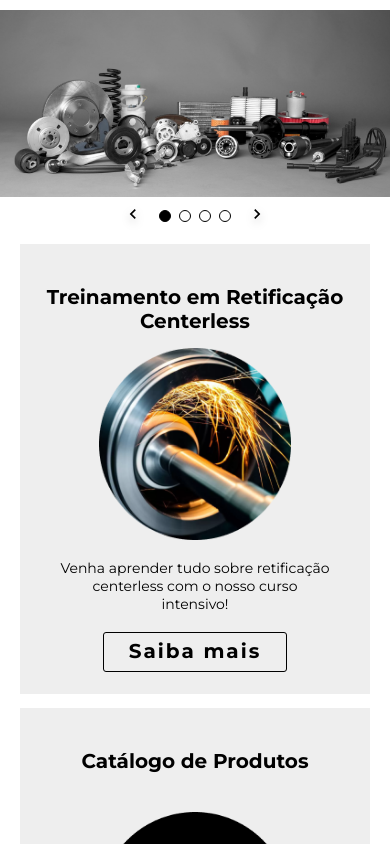
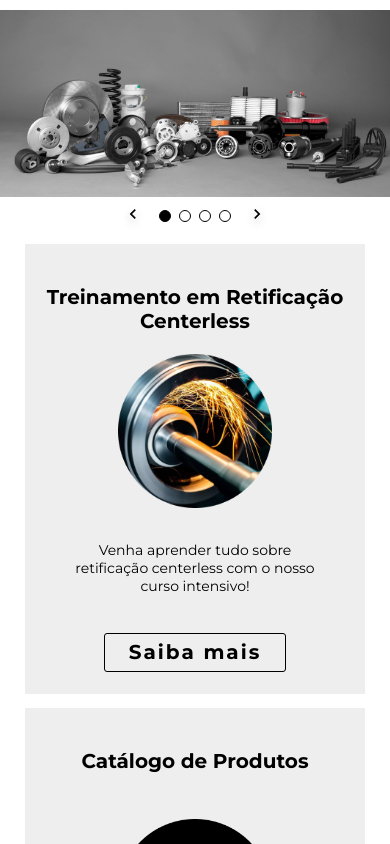
Before and after one commit to cpejr/IZT-web-frontend, a React (Vite) app: page / in a window 390 px wide. Shown: the top 844 px of the page. Built offline with nearby package versions, Linux system fonts and the light colour scheme.

Commit message:
fix: fixing the responsiviness from the cards and forms

```diff
--- a/src/components/features/Card/Card.jsx
+++ b/src/components/features/Card/Card.jsx
@@ -7,6 +7,9 @@ function Card({
   imageAlt,
   text,
   isMiddle,
+  isMiddleTitle,
+  isMiddleImg,
+  isMiddleBut,
   mediaTopWeb,
   media1000Top,
   media429Top,
@@ -16,6 +19,7 @@ function Card({
   return (
     <Container isMiddle={isMiddle}>
       <CardTitle
+        isMiddleTitle={isMiddleTitle}
         mediaTopWeb={mediaTopWeb}
         media1000Top={media1000Top}
         media429Top={media429Top}
@@ -24,12 +28,15 @@ function Card({
         {title}
       </CardTitle>
       <Picture
+        isMiddleImg={isMiddleImg}
         src={image}
         alt={imageAlt}
         pictureTopMedia1000={pictureTopMedia1000}
       />
       <CardText>{text}</CardText>
-      <Button type="button">Saiba mais</Button>
+      <Button type="button" isMiddleBut={isMiddleBut}>
+        Saiba mais
+      </Button>
     </Container>
   );
 }
--- a/src/components/features/Card/Styles.jsx
+++ b/src/components/features/Card/Styles.jsx
@@ -7,17 +7,44 @@ const isMiddleStyle = css`
   position: relative;
   z-index: 2;
   font-size: 24px;
-  width: 460px;
-  height: 580px;
+  width: 35%;
+  height: 550px;
+  background: linear-gradient(
+    to top,
+    white 0%,
+    white 60%,
+    ${(props) => props.theme.colors.gray[1]} 60%,
+    ${(props) => props.theme.colors.gray[1]} 100%
+  );
 
-  /* @media (min-width: 1000px) and (max-width: 1300px) {
-    width: 414px;
-    height: 522px;
-  } */
-  @media (max-width: 1000px) {
-    width: 450px;
-    height: 550px;
+  @media (max-width: 1200px) {
+    height: 500px;
   }
+`;
+
+const isMiddleTitleStyle = css`
+  font-size: 24px;
+  top: ${(props) => props.mediaTopWeb ?? '5%'};
+  @media (max-width: 1200px) {
+    font-size: 22px;
+    top: ${(props) => props.mediaTopWeb ?? '5%'};
+  }
+`;
+
+const isMiddleImgStyle = css`
+  width: 230px;
+  top: 18%;
+
+  @media (max-width: 1200px) {
+    top: 19%;
+    width: 200px;
+  }
+`;
+
+const isMiddleButStyle = css`
+  font-size: 24px;
+  line-height: 34px;
+  bottom: 7%;
 `;
 
 export const Container = styled.div`
@@ -26,14 +53,13 @@ export const Container = styled.div`
   justify-content: center;
   align-items: center;
   position: relative;
-  z-index: 1;
 
   font-family: ${(props) => props.theme.fonts.montserrat};
   font-size: 20px;
   font-weight: 700;
 
-  width: 450px;
-  height: 550px;
+  width: 32.5%;
+  height: 530px;
   background: linear-gradient(
     to top,
     white 0%,
@@ -45,36 +71,27 @@ export const Container = styled.div`
 
   ${({ isMiddle }) => (isMiddle ? isMiddleStyle : '')};
 
-  @media (min-width: 1440px) {
-    margin-left: 0;
-    margin-right: 0;
-    justify-content: center;
-    align-items: center;
-    width: 100%;
-  }
-  @media (min-width: 1000px) and (max-width: 1300px) {
-    width: 405px;
-    height: 495px;
+  @media (max-width: 1200px) {
+    ${({ isMiddle }) => (isMiddle ? isMiddleStyle : '')};
+    height: 480px;
   }
   @media (max-width: 1000px) {
     background: fixed ${(props) => props.theme.colors.gray[1]};
     box-shadow: 0 0 0 0 ${(props) => props.theme.colors.gray[2]};
     margin: 2%;
+    width: 80%;
   }
   @media (max-width: 500px) {
-    width: 400px;
+    width: 97%;
     height: 500px;
   }
-  @media (max-width: 429px) {
-    width: 350px;
+  @media (max-width: 435px) {
     height: 450px;
   }
   @media (max-width: 360px) {
-    width: 300px;
     height: 400px;
   }
   @media (max-width: 310px) {
-    width: 270px;
     height: 390px;
   }
 `;
@@ -85,18 +102,22 @@ export const CardTitle = styled.div`
   text-align: center;
   justify-content: space-around;
   position: absolute;
-  top: ${(props) => props.mediaTopWeb ?? '10%'};
-  max-width: 90%;
+  top: 6%;
+  width: 85%;
+  font-family: ${(props) => props.theme.fonts.montserrat};
+  font-size: 20px;
+  font-weight: 700;
+  top: ${(props) => props.mediaTopWeb ?? '7%'};
 
-  font-family: ${(props) => props.theme.fonts.montserrat};
-  font-size: 24px;
-  font-weight: 700;
+  ${({ isMiddleTitle }) => (isMiddleTitle ? isMiddleTitleStyle : '')};
 
-  @media (min-width: 1000px) and (max-width: 1300px) {
-    font-size: 22px;
+  @media (min-width: 1000px) and (max-width: 1200px) {
+    ${({ isMiddleTitle }) => (isMiddleTitle ? isMiddleTitleStyle : '')};
+    font-size: 18px;
   }
   @media (max-width: 1000px) {
     top: ${(props) => props.media1000Top ?? '10%'};
+    width: 90%;
   }
   @media (max-width: 429px) {
     font-size: 20px;
@@ -111,6 +132,39 @@ export const CardTitle = styled.div`
   }
 `;
 
+export const Picture = styled.img`
+  display: flex;
+  justify-content: center;
+  align-items: center;
+  /* object-fit: inherit; */
+  position: absolute;
+  /* margin-left: 1%;
+  margin-right: 1%; */
+  top: 23%;
+  width: 190px;
+  height: auto;
+  margin-bottom: 15%;
+
+  ${({ isMiddleImg }) => (isMiddleImg ? isMiddleImgStyle : '')};
+
+  @media (min-width: 1000px) and (max-width: 1200px) {
+    ${({ isMiddleImg }) => (isMiddleImg ? isMiddleImgStyle : '')};
+    top: 23%;
+    width: 160px;
+  }
+  @media (max-width: 1100px) {
+    margin-top: 2%;
+    margin-bottom: 2%;
+  }
+  @media (max-width: 1000px) {
+    top: ${(props) => props.pictureTopMedia1000 ?? '23%'};
+    width: 200px;
+  }
+  @media (max-width: 540px) {
+    width: 45%;
+  }
+`;
+
 export const CardText = styled.div`
   display: flex;
   flex-direction: column;
@@ -118,11 +172,9 @@ export const CardText = styled.div`
   align-items: center;
   text-align: center;
   position: relative;
-  top: 26%;
-
+  top: 23%;
   width: 77%;
-  height: 30%;
-
+  height: auto;
   font-family: ${(props) => props.theme.fonts.montserrat};
   font-size: 18px;
   font-weight: 400;
@@ -132,22 +184,22 @@ export const CardText = styled.div`
     overflow: visible;
   }
 
-  @media (min-width: 1000px) and (max-width: 1300px) {
+  @media (max-width: 1120px) {
     font-size: 16px;
-    top: 24%;
   }
   @media (max-width: 1000px) {
-    font-size: 16px;
+    top: 26%;
+    margin-bottom: 3%;
   }
   @media (max-width: 429px) {
-    top: 26%;
+    top: 23%;
     font-size: 14px;
   }
   @media (max-width: 360px) {
-    top: 23%;
+    top: 20%;
   }
   @media (max-width: 310px) {
-    top: 20%;
+    top: 17%;
   }
 `;
 
@@ -177,8 +229,13 @@ export const Button = styled.button`
     color: white;
   }
 
+  ${({ isMiddleBut }) => (isMiddleBut ? isMiddleButStyle : '')};
+
   @media (max-width: 1000px) {
     background-color: ${(props) => props.theme.colors.gray[1]};
+    font-size: 22px;
+    line-height: 27px;
+    bottom: 5%;
   }
   @media (max-width: 429px) {
     font-size: 20px;
@@ -190,19 +247,3 @@ export const Button = styled.button`
     font-size: 16px;
   }
 `;
-
-export const Picture = styled.img`
-  object-fit: inherit;
-  position: absolute;
-
-  top: 23%;
-  width: 55%;
-  height: auto;
-
-  @media (min-width: 1000px) and (max-width: 1300px) {
-    top: 25%;
-  }
-  @media (max-width: 1000px) {
-    top: ${(props) => props.pictureTopMedia1000 ?? '23%'};
-  }
-`;
--- a/src/components/features/FormsContact/FormsContact.jsx
+++ b/src/components/features/FormsContact/FormsContact.jsx
@@ -10,6 +10,7 @@ import {
   Mensagem,
   BotaoEnviar,
   InputMessage,
+  AreaText,
 } from './Styles';
 import { FormInput, FormMask } from '../../common';
 
@@ -105,7 +106,7 @@ function FormsContactUs() {
           <InputMessage>
             <Mensagem>
               Mensagem:
-              <textarea rows={13} placeholder="Escreva aqui sua mensagem" />
+              <AreaText rows={13} placeholder="Escreva aqui sua mensagem" />
               <BotaoEnviar>Enviar</BotaoEnviar>
             </Mensagem>
           </InputMessage>
--- a/src/components/features/FormsContact/Styles.jsx
+++ b/src/components/features/FormsContact/Styles.jsx
@@ -146,3 +146,9 @@ export const BotaoEnviar = styled.button`
 export const InputMessage = styled.div`
   height: 72%;
 `;
+
+export const AreaText = styled.textarea`
+  @media (max-width: 700px) {
+    height: 160px;
+  }
+`;
--- a/src/pages/Home/Home.jsx
+++ b/src/pages/Home/Home.jsx
@@ -25,15 +25,18 @@ function Home() {
             title="Treinamento em Retificação Centerless"
             text="Venha aprender tudo sobre retificação centerless com o nosso curso
           intensivo!"
-            mediaTopWeb="10%"
+            mediaTopWeb="5%"
             media1000Top="10%"
             media429Top="9%"
-            media360Top="10%"
+            media360Top="7%"
             image={Training}
             imageAlt="Training image"
           />
           <Card
             isMiddle
+            isMiddleTitle
+            isMiddleImg
+            isMiddleBut
             title="Catálogo de Produtos"
             text="Conheça nossos produtos em nossos catálogos!"
             image={Catalog}
--- a/src/pages/Home/Styles.jsx
+++ b/src/pages/Home/Styles.jsx
@@ -20,18 +20,10 @@ export const AboutUs = styled.div`
   align-items: flex-start;
   width: 90%;
   height: auto;
-  margin-top: 2%;
+  margin-top: 4%;
   margin-left: 10%;
   margin-right: 10%;
   margin-bottom: 1%;
-
-  @media (min-width: 1440px) {
-    margin-left: 0;
-    margin-right: 0;
-    justify-content: center;
-    align-items: center;
-    width: 100%;
-  }
 `;
 
 export const OurHistoryTitle = styled.h1`
@@ -106,7 +98,7 @@ export const CardsContainer = styled.div`
   width: 90%;
   height: auto;
 
-  margin-bottom: 2%;
+  margin-bottom: 4%;
   margin-top: 2%;
 
   @media (max-width: 1000px) {
```
